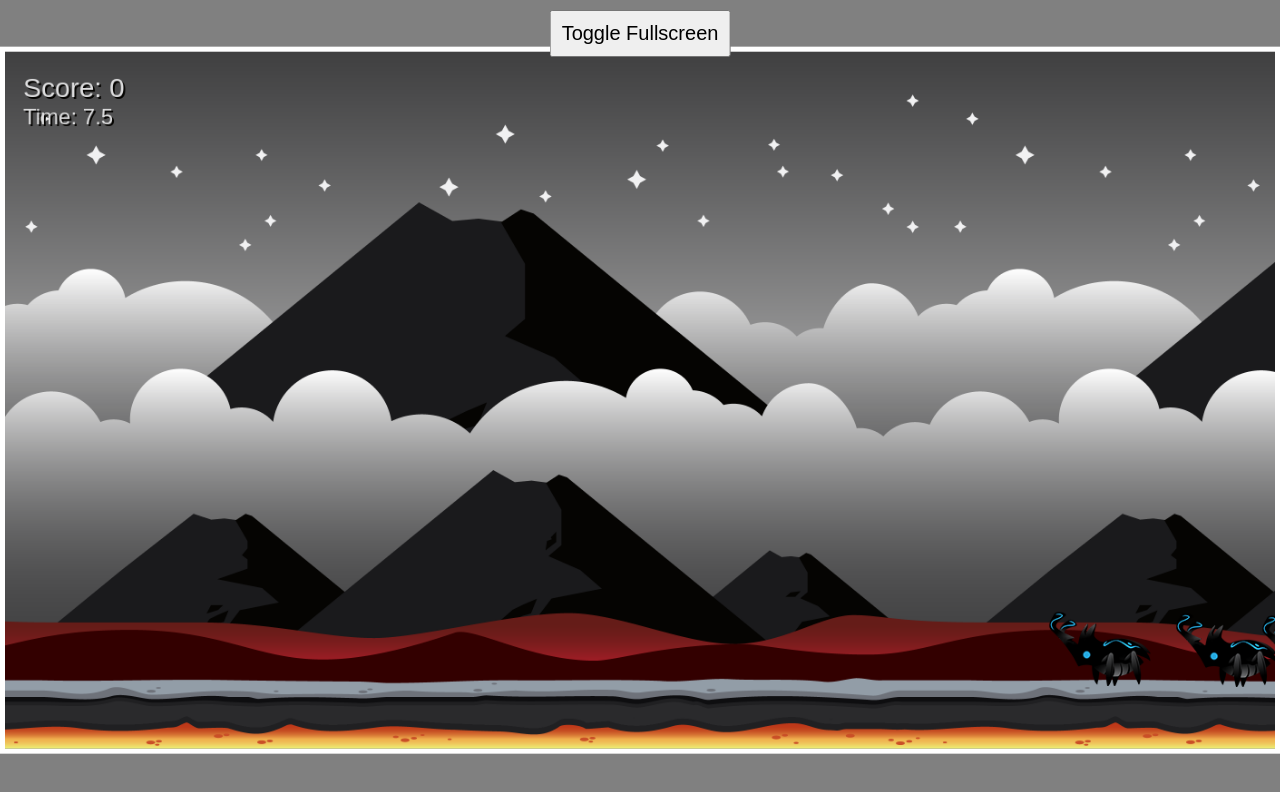
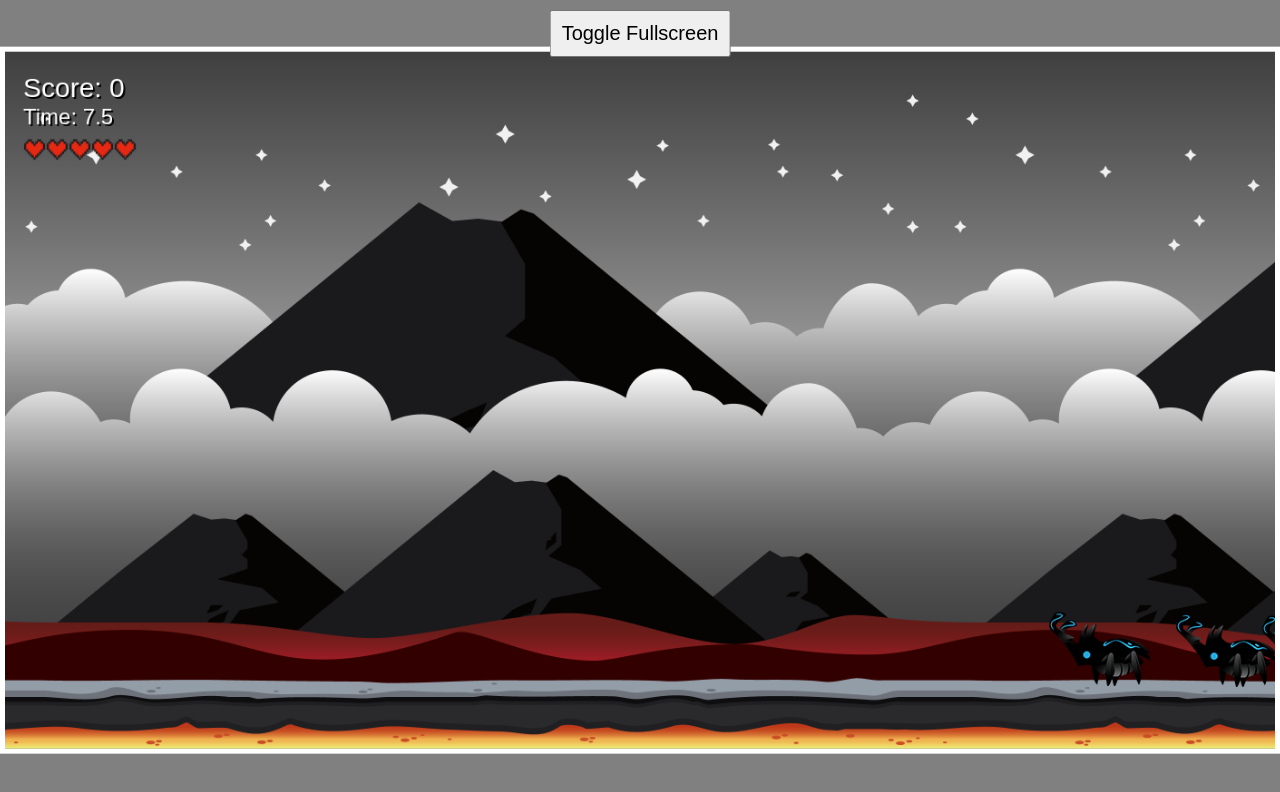
Before and after one commit to lmagnuson07/2d-side-scroller, a website built with Vite: page src/index.html in a window 1280 px wide. Built offline with nearby package versions, Linux system fonts and the light colour scheme; animation ran at ten frames a second.

Commit message:
Player UI added. Score, time, and lives (displayed with hearts) added. Simple winning and losing condition added with appropriate messages

```diff
--- a/src/index.html
+++ b/src/index.html
@@ -9,7 +9,7 @@
     <script type="module" src="./js/main.js"></script>
   </head>
   <body>
-    <canvas id="canvas1"></canvas>
+    <canvas class="d-none" id="canvas1"></canvas>
     <button id="fullScreenBtn">Toggle Fullscreen</button>
     <p id="loading">LOADING...</p>
 
@@ -31,8 +31,8 @@
     <img src="/background/layer-8.png" class="d-none" id="layer8">
 
     <!-- Misc images -->
-    <img src="/other/hearts-empty.png" class="d-none" id="heartEmpty">
     <img src="/other/hearts-full.png" class="d-none" id="heartFull">
     <img src="/other/hearts-half.png" class="d-none" id="heartHalf">
+    <img src="/other/hearts-empty.png" class="d-none" id="heartEmpty">
   </body>
 </html>
--- a/src/js/background.js
+++ b/src/js/background.js
@@ -36,6 +36,7 @@ class Layer {
             ctx.drawImage(this.image, this.x, this.y, this.width, this.height);
             ctx.drawImage(this.image, this.x + -this.width, this.y, this.width, this.height);
             ctx.drawImage(this.image, this.x + this.width, this.y, this.width, this.height);
+            ctx.drawImage(this.image, this.x + this.width * 2, this.y, this.width, this.height);
         } else {
             ctx.drawImage(this.image, this.x, this.y, this.width, this.height);
             ctx.drawImage(this.image, this.x + this.width, this.y, this.width, this.height);
--- a/src/js/main.js
+++ b/src/js/main.js
@@ -12,6 +12,7 @@ window.addEventListener('load', function(){
 
     // canvas setup
     const canvas = document.getElementById('canvas1');
+    canvas.style.display = 'block';
     const ctx = canvas.getContext('2d');
     canvas.width = 1400;
     canvas.height = 768;
@@ -57,13 +58,19 @@ window.addEventListener('load', function(){
             // game function/settings properties
             this.debugMode = false;
             this.gameOver = false;
+            this.gameWon = false;
             this.time = 0;
+            this.maxTime = 30000;
+            this.score = 0;
+            this.lives = 10;
+            this.totalLives = 10;
             // ui properties
-            this.fontColor = '#ddddde';
-            this.score = 0;
+            this.fontColor = '#fff';
         }
         update(deltaTime){
+            // timer properties
             this.time += deltaTime;
+            if (this.time > this.maxTime) this.gameWon = true;
             // Update methods
             this.background.update(deltaTime);
             this.player.update(this.input.keys, deltaTime);
@@ -94,8 +101,11 @@ window.addEventListener('load', function(){
             if (Math.random() < 0.5) this.enemies.push(new Beetle(this));
         }
     }
-
     const game = new Game(canvas.width, canvas.height);
+    // Fill the heart array here so that it is only filled once, instead of every frame
+    for (let i = 0; i < game.totalLives * 0.5; i++){
+        game.ui.heartArray.push(game.ui.heartFull);
+    }
 
     // Animation loop ////////////////////////////
     let lastTime = 0;
@@ -106,8 +116,8 @@ window.addEventListener('load', function(){
         ctx.clearRect(0, 0, canvas.width, canvas.height);
         game.update(deltaTime);
         game.draw(ctx);
-        // if (!game.gameOver) requestAnimationFrame(animate);
-        requestAnimationFrame(animate);
+        if (!game.gameOver && !game.gameWon) requestAnimationFrame(animate);
+        // requestAnimationFrame(animate);
     }
     animate(0);
 });
--- a/src/js/player.js
+++ b/src/js/player.js
@@ -153,9 +153,10 @@ export class Player {
             const dy = (enemy.y + enemy.hitboxOffsetY + enemy.enemyRadius) - (this.y + this.hitboxOffsetY + this.playerRadius);
             const distance = Math.sqrt(dx * dx + dy * dy);
             if (distance < (enemy.enemyRadius * enemy.enemyRadiusModifier) + (this.playerRadius * this.playerRadiusModifier)){
-                this.game.gameOver = true;
                 enemy.markedForDeletion = true;
-                this.game.score++;
+                this.game.score--;
+                this.game.lives--;
+                if (this.game.lives <= 0) this.game.gameOver = true;
             }
         });
     }
--- a/src/js/ui.js
+++ b/src/js/ui.js
@@ -3,9 +3,10 @@ export class UI {
         this.game = game;
         this.fontSize = 30;
         this.fontFamily = 'Arial';
-        this.heartsEmpty = document.getElementById('heartEmpty');
-        this.heartsFull = document.getElementById('heartFull');
-        this.heartsHalf = document.getElementById('heartHalf');
+        this.heartEmpty = document.getElementById('heartEmpty');
+        this.heartFull = document.getElementById('heartFull');
+        this.heartHalf = document.getElementById('heartHalf');
+        this.heartArray = [];
     }
     draw(ctx){
         ctx.save();
@@ -22,8 +23,47 @@ export class UI {
         ctx.font = `${this.fontSize * 0.8}px ${this.fontFamily}`;
         ctx.fillText(`Time: ${(this.game.time * 0.001).toFixed(1)}`, 20, 80);
         // lives
+        ctx.shadowOffsetX = 0;
+        ctx.shadowOffsetY = 0;
+        if (this.game.lives !== this.game.totalLives){
+            let flag = false;
+            this.heartArray = this.heartArray.map((heart, i) => {
+                if (Math.floor(this.game.lives * 0.5) === i){
+                    flag = true;
+                    if (this.game.lives % 2 !== 0){
+                        return heart = this.heartHalf;
+                    } else {
+                        return heart = this.heartEmpty;
+                    }
+                }
+                else {
+                    if (flag){
+                        return heart = this.heartEmpty;
+                    } else {
+                        return heart = this.heartFull;
+                    }
+                }
+            });
+        }
+        this.heartArray.forEach((heart, i) => {
+            ctx.drawImage(heart, 25 * i + 20, 95, 25, 25);
+        });
+        // game messages
+        ctx.textAlign = 'center';
+        ctx.shadowOffsetX = 2;
+        ctx.shadowOffsetY = 2;
+        ctx.shadowColor = '#000';
+        ctx.font = `${this.fontSize * 2}px ${this.fontFamily}`;
+        if (this.game.gameOver){
+            ctx.fillText('Sorry...', this.game.width * 0.5, this.game.height * 0.5 - 20);
+            ctx.font = `${this.fontSize}px ${this.fontFamily}`;
+            ctx.fillText(`Better luck next time!`, this.game.width * 0.5, this.game.height * 0.5 + 20);
+        } else if (this.game.gameWon) {
+            ctx.fillText('Congratulations!!', this.game.width * 0.5, this.game.height * 0.5 - 20);
+            ctx.font = `${this.fontSize}px ${this.fontFamily}`;
+            ctx.fillText(`You survived with a score of ${this.game.score}!`, this.game.width * 0.5, this.game.height * 0.5 + 20);
+        }
 
-        // game messages
         ctx.restore();
     }
 }
```
Also changed, not shown: src/styles/global.css (line endings or trailing spaces).
